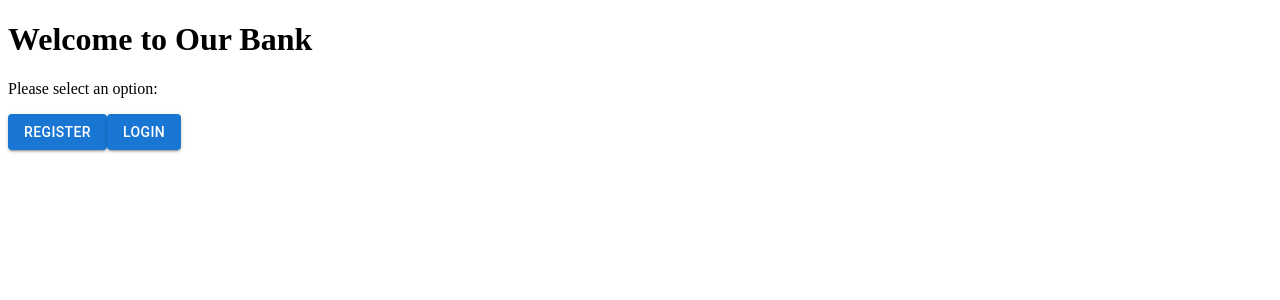
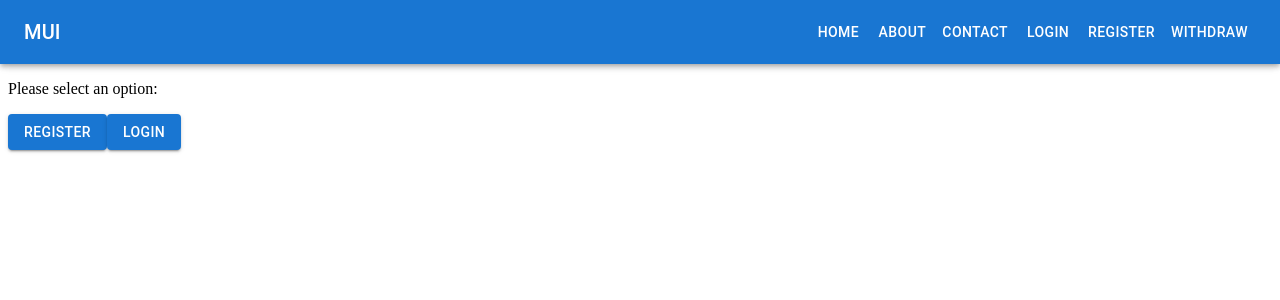
Before and after one commit to ObianuoObi/full-stack, a Next.js app: page / in a window 1280 px wide. Shown: the top 300 px of the page. Built offline with nearby package versions, Linux system fonts and the light colour scheme.

Commit message:
Navbar update

```diff
--- /dev/null
+++ b/components/Navbar.tsx
@@ -0,0 +1,43 @@
+import { AppBar, Toolbar, IconButton, Typography, Box, Button } from '@mui/material';
+import Link from 'next/link';
+import React from 'react';
+import MenuIcon from '@mui/icons-material/Menu';
+
+const Navbar: React.FC = () => {
+
+    const navItems = ['Home', 'About', 'Contact', 'Login', 'Register', 'Withdraw'];
+
+    return (
+        <AppBar component="nav">
+            <Toolbar>
+                <IconButton
+                    color="inherit"
+                    aria-label="open drawer"
+                    edge="start"
+
+                    sx={{ mr: 2, display: { sm: 'none' } }}
+                >
+                    <MenuIcon />
+                </IconButton>
+                <Typography
+                    variant="h6"
+                    component="div"
+                    sx={{ flexGrow: 1, display: { xs: 'none', sm: 'block' } }}
+                >
+                    MUI
+                </Typography>
+                <Box sx={{ display: { xs: 'none', sm: 'block' } }}>
+                    {navItems.map((item) => (
+                        <Button key={item} sx={{ color: '#fff' }}>
+                            {item}
+                        </Button>
+                    ))}
+                </Box>
+                <Box sx={{ display: { xs: 'none', sm: 'block' } }}>
+                </Box>
+            </Toolbar>
+        </AppBar>
+    );
+}
+
+export default Navbar;
--- a/package.json
+++ b/package.json
@@ -16,6 +16,8 @@
 	"dependencies": {
 		"@emotion/react": "^11.11.4",
 		"@emotion/styled": "^11.11.5",
+		"@fontsource/roboto": "^5.0.13",
+		"@mui/icons-material": "^5.15.15",
 		"@mui/material": "^5.15.15",
 		"bcryptjs": "^2.4.3",
 		"dotenv": "^16.4.5",
--- /dev/null
+++ b/pages/_app.tsx
@@ -0,0 +1,9 @@
+import React from 'react';
+import type { AppProps } from 'next/app';
+
+
+function MyApp({ Component, pageProps }: AppProps) {
+    return <Component {...pageProps} />
+}
+
+export default MyApp;
--- a/pages/index.tsx
+++ b/pages/index.tsx
@@ -1,10 +1,15 @@
 import { Button } from '@mui/material';
 import Link from 'next/link';
 import React from 'react';
+import Navbar from '../components/Navbar';
 
 const Home: React.FC = () => {
+
+
+
     return (
         <div>
+            <Navbar />
             <h1>Welcome to Our Bank</h1>
             <p>Please select an option:</p>
             <Link href="/register">
@@ -17,6 +22,7 @@ const Home: React.FC = () => {
                     Login
                 </Button>
             </Link>
+
         </div>
     );
 }
```
Also changed, not shown: 1 other file (tests, documents, lock files or other folders).
